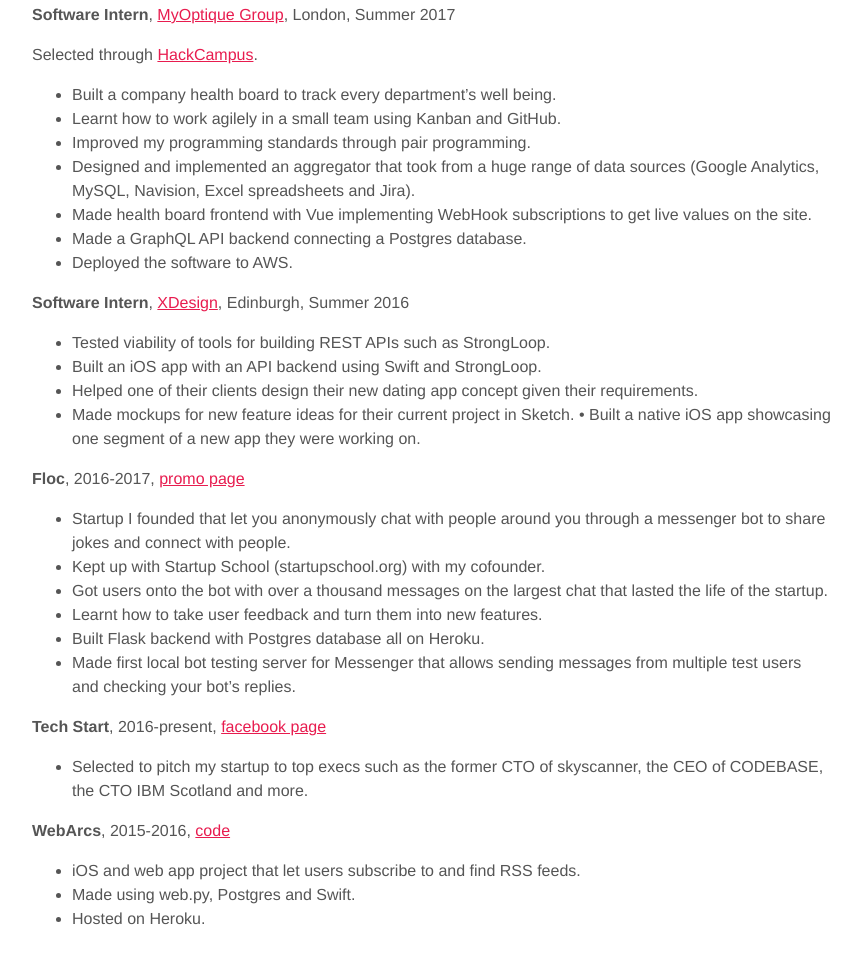
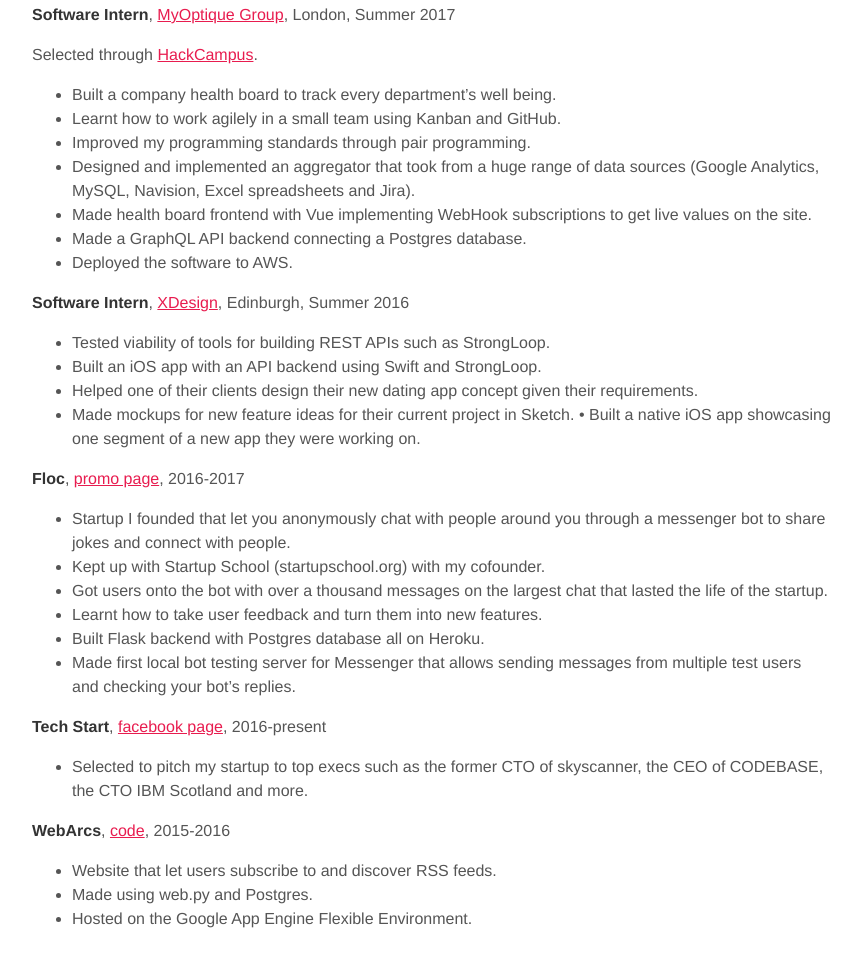
Before and after one commit to Fraser-Greenlee/Fraser-Greenlee, a plain HTML site: page index.html in a window 1280 px wide. Shown: the part 619-1586 px from the top of the page, without its empty margins (208-1069 px from the left). Drawn offline with Linux system fonts and the light colour scheme.

Commit message:
more mods

```diff
--- a/index.html
+++ b/index.html
@@ -32,7 +32,7 @@
       <h2>Experience</h2>
 
       <p>
-        <b>Software Intern</b>, <a href="//myoptiquegroup.com" target="_blank">MyOptique Group</a>, London, Summer 2017
+        <strong>Software Intern</strong>, <a href="//myoptiquegroup.com" target="_blank">MyOptique Group</a>, London, Summer 2017
       </p>
       <p>
         Selected through <a href="//hackcampus.github.io" target="_blank">HackCampus</a>.
@@ -62,7 +62,7 @@
       </ul>
 
       <p>
-        <b>Software Intern</b>, <a href="//xdesign.com" target="_blank">XDesign</a>, Edinburgh, Summer 2016
+        <strong>Software Intern</strong>, <a href="//xdesign.com" target="_blank">XDesign</a>, Edinburgh, Summer 2016
       </p>
       <ul>
         <li>
@@ -80,7 +80,7 @@
       </ul>
 
       <p>
-        <b>Floc</b>, 2016-2017, <a href="//fraser-greenlee.github.io/Floc/" target="_blank">promo page</a>
+        <strong>Floc</strong>, <a href="//fraser-greenlee.github.io/Floc/" target="_blank">promo page</a>, 2016-2017
       </p>
       <ul>
         <li>
@@ -104,7 +104,7 @@
       </ul>
 
       <p>
-        <b>Tech Start</b>, 2016-present, <a href="//facebook.com/UofGTechStart/" target="_blank">facebook page</a>
+        <strong>Tech Start</strong>, <a href="//facebook.com/UofGTechStart/" target="_blank">facebook page</a>, 2016-present
       </p>
       <ul>
         <li>
@@ -113,17 +113,17 @@
       </ul>
 
       <p>
-        <b>WebArcs</b>, 2015-2016, <a href="//github.com/Fraser-Greenlee/webarcs" target="_blank">code</a>
+        <strong>WebArcs</strong>, <a href="//github.com/Fraser-Greenlee/webarcs" target="_blank">code</a>, 2015-2016
       </p>
       <ul>
         <li>
-          iOS and web app project that let users subscribe to and find RSS feeds.
+          Website that let users subscribe to and discover RSS feeds.
         </li>
         <li>
-          Made using web.py, Postgres and Swift.
+          Made using web.py and Postgres.
         </li>
         <li>
-          Hosted on Heroku.
+          Hosted on the Google App Engine Flexible Environment.
         </li>
       </ul>
 
```
